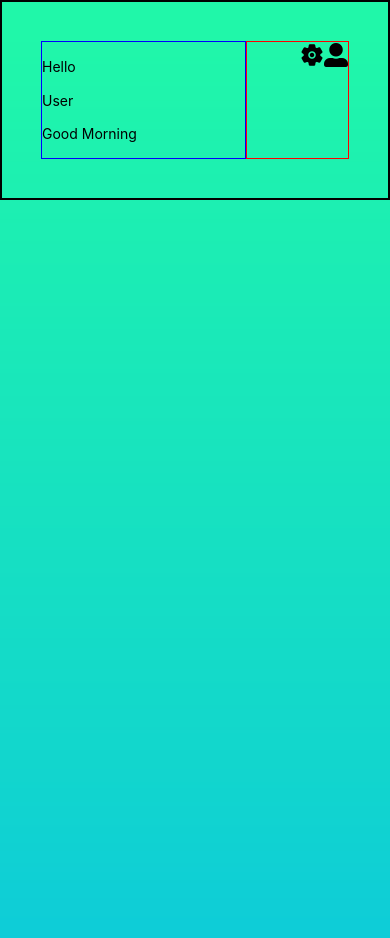
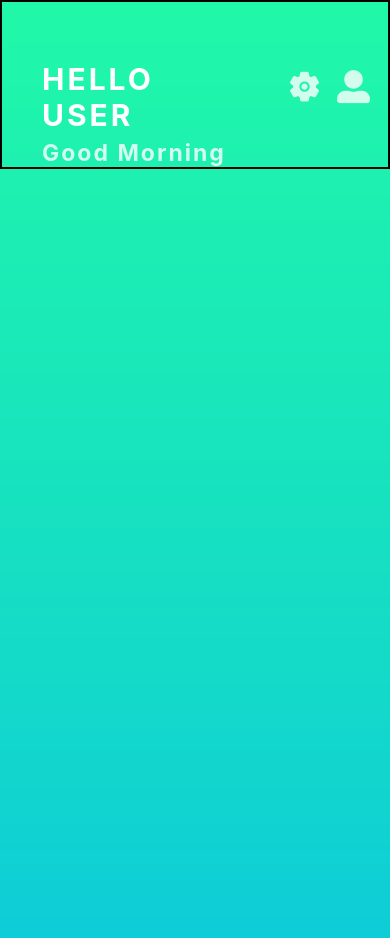
Before and after one commit to seekinfox/todoApp-react-native, a React Native app: screen / in a window 390 px wide. Shown: the top 938 px of the page. Built offline with nearby package versions, Linux system fonts and the light colour scheme.

Commit message:
feature - head component added -head.js

```diff
--- a/components/Head/Head.js
+++ b/components/Head/Head.js
@@ -3,21 +3,26 @@ import React from 'react'
 import { FontAwesome5 } from '@expo/vector-icons';
 import { Ionicons } from '@expo/vector-icons';
 import CButton from '../common/CButton';
+import Colors from '../../utils/colors';
 
 export default function Head() {
   return (
     <View style={styles.headContainer}>
       <View style={styles.head__innerOne}>
-         <Text>Hello</Text>
-         <Text>User</Text>
-         <Text>Good Morning</Text>
+         <Text style={styles.head__textTitle}>Hello</Text>
+         <Text style={styles.head__textTitle}>User</Text>
+         <Text style={styles.head__textSubtitle}>Good Morning</Text>
       </View>
       <View style={styles.head__innerTwo}>
          <CButton
-            renderItem={()=> <Ionicons name="settings" size={24} color="black" />}
+            renderItem={()=>
+               <Ionicons name="settings" size={33} color={Colors.WhiteOFF}
+            />}
          />
          <CButton
-            renderItem={()=> <FontAwesome5 name="user-alt" size={24} color="black" />}
+            renderItem={()=>
+               <FontAwesome5 name="user-alt" size={33} color={Colors.WhiteOFF}
+            />}
          />
       </View>
     </View>
@@ -27,22 +32,39 @@ export default function Head() {
 const styles = StyleSheet.create({
    headContainer: {
       borderWidth: 2,
-      height: 200,
       flexDirection: 'row',
-      padding: '10%'
+      paddingHorizontal: 10,
+      paddingTop: '15%'
       },
    head__innerOne: {
       flex: 2,
-      borderWidth: 1,
-      borderColor:'blue',
+      // borderWidth: 1,
+      // borderColor:'blue',
       justifyContent:'space-evenly',
       alignItems: 'flex-start',
+      paddingLeft: 30
    },
    head__innerTwo : {
       flex: 1,
-      borderWidth: 1,
-      borderColor:'red',
+      // borderWidth: 1,
+      // borderColor:'red',
       flexDirection:'row',
-      justifyContent: 'flex-end'
+      justifyContent: 'flex-end',
+      alignItems: 'flex-start',
+   },
+   head__textTitle: {
+      textTransform:'uppercase',
+      letterSpacing: 3,
+      fontSize: 30,
+      fontWeight: 'bold',
+      color: Colors.primaryWhite
+   },
+   head__textSubtitle: {
+      fontWeight: 'bold',
+      fontSize: 23,
+      color: Colors.BlackOFF,
+      marginTop: 6,
+      color: Colors.WhiteOFF,
+      letterSpacing: 2
    }
 })
--- a/components/common/CButton.js
+++ b/components/common/CButton.js
@@ -1,10 +1,18 @@
-import { View, Text, TouchableOpacity } from 'react-native'
+import { View, Text, TouchableOpacity, StyleSheet } from 'react-native'
 import React from 'react'
+import Colors from '../../utils/colors'
 
 export default function CButton({renderItem}) {
   return (
-    <TouchableOpacity>
+    <TouchableOpacity style={styles.CButton}>
       {renderItem()}
     </TouchableOpacity>
   )
 }
+
+const styles = StyleSheet.create({
+  CButton: {
+   margin: 5,
+   padding: 3,
+  }
+})
--- /dev/null
+++ b/utils/colors.js
@@ -0,0 +1,9 @@
+const Colors = {
+   BlackOFF: 'rgba(0,0,0,.7)',
+   WhiteOFF: 'rgba(255, 255, 255, .8)',
+   primaryBlue: '#01ADFB',
+   primaryWhite: '#FFFF',
+
+
+}
+export default Colors
```
